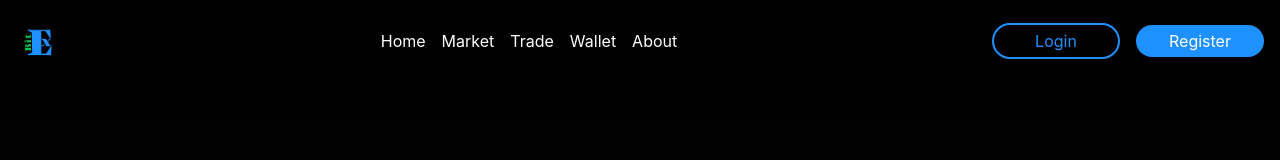
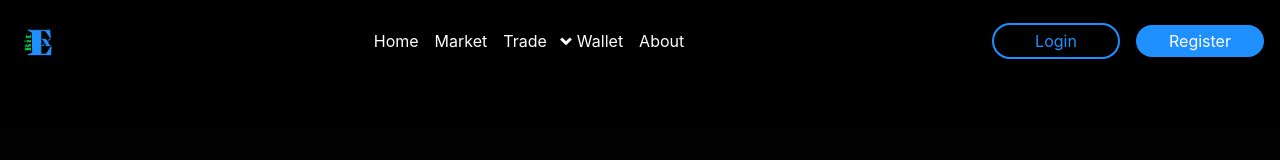
Before and after one commit to shaheerali838/trading-app-1, a React (Vite) app in the folder client/: page / in a window 1280 px wide. Shown: the top 160 px of the page. Built offline with nearby package versions, Linux system fonts and the light colour scheme; no server answers; the HTML template or start-up script is replaced by a standard one.

Commit message:
navbar modified

```diff
--- a/client/src/App.jsx
+++ b/client/src/App.jsx
@@ -22,6 +22,7 @@ import ManageUser from "./pages/admin/ManageUser.jsx";
 import ManageTransactions from "./pages/admin/ManageTransactions.jsx";
 import AdminProtectedRoute from "./components/middleware/AdminProtectedRoute.jsx";
 import ManageOrders from "./pages/admin/ManageOrders.jsx";
+import ManualPrice from "./pages/admin/ManualPrice.jsx";
 
 const App = () => {
   const dispatch = useDispatch();
@@ -48,6 +49,7 @@ const App = () => {
             <Route element={<AdminProtectedRoute />}>
               <Route path="/admin/dashboard" element={<AdminDashboard />} />
               <Route path="/admin/users/manage" element={<ManageUser />} />
+              <Route path="/admin/manual-price" element={<ManualPrice />} />
               <Route
                 path="/admin/transaction/manage"
                 element={<ManageTransactions />}
--- a/client/src/components/layout/Navbar.jsx
+++ b/client/src/components/layout/Navbar.jsx
@@ -20,6 +20,7 @@ import { logoutUser } from "../../store/slices/userSlice";
 const Navbar = () => {
   const { user } = useSelector((state) => state.user);
   const [openMenu, setOpenMenu] = useState(false);
+  const [openTradeMenu, setOpenTradeMenu] = useState(false);
   const [isScrolled, setIsScrolled] = useState(false);
   const [openDialog, setOpenDialog] = useState(false);
   const dispatch = useDispatch((state) => state.user);
@@ -74,9 +75,38 @@ const Navbar = () => {
           <Link to={"/market"} className="text-white hover:text-[#00FF7F]">
             Market
           </Link>
-          <Link to={"/trade"} className="text-white hover:text-[#00FF7F]">
-            Trade
-          </Link>
+          <Menu
+              open={openTradeMenu}
+              handler={setOpenTradeMenu}
+              allowHover
+              className="relative px-2"
+            >
+              <MenuHandler>
+                <Button
+                  variant="text"
+                  className="flex items-center gap-3 text-white hover:text-secondary font-normal capitalize m-0 p-0 pr-1"
+                >
+                  <span className="text-[16px]">Trade</span>
+                  <VscChevronDown
+                    strokeWidth={2.5}
+                    className={`h-3.5 w-3.5 p-0 m-0 transition-transform ${
+                      openMenu ? "rotate-180" : ""
+                    }`}
+                  />
+                </Button>
+              </MenuHandler>
+              <MenuList className="absolute w-20 rounded-md shadow-lg bg-white ring-1 ring-black ring-opacity-5 p-0">
+
+                <MenuItem>
+                  <Link
+                    to={"/trade"}
+                    className="block m-0 px-4 py-2 text-sm w-full text-tertiary2 hover:bg-gray-300 hover:text-[#00FF7F]"
+                  >
+                    Spot
+                  </Link>
+                </MenuItem>
+              </MenuList>
+            </Menu>
           <Link to={"/wallet"} className="text-white hover:text-[#00FF7F]">
             Wallet
           </Link>
```
